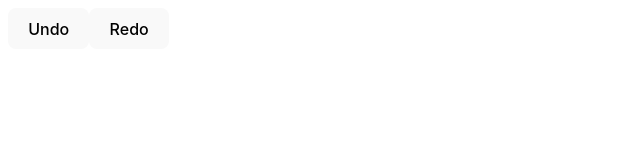
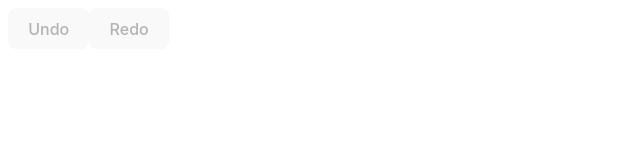
Before and after one commit to Mayankraj44/clicker, a React (Vite) app: page / in a window 1280 px wide. Shown: the top 160 px of the page, without its empty margins (0-640 px from the left). Built offline with nearby package versions, Linux system fonts and the light colour scheme.

Commit message:
redo fuctionality and edge cases added

```diff
--- a/src/component/Clicker.jsx
+++ b/src/component/Clicker.jsx
@@ -16,16 +16,34 @@ function Clicker() {
   function handleUndo() {
     const clone = [...points];
     const popped = clone.pop();
-    setPoints(clone);
-    setStack((prev) => [...prev, popped]);
+    if (popped) {
+      setPoints(clone);
+      setStack((prev) => [...prev, popped]);
+    }
   }
-  function handleRedo() {}
+  function handleRedo() {
+    const clone = [...stack];
+    const popped = clone.pop();
+    if (popped) {
+      setStack(clone);
+      setPoints((prev) => [...prev, popped]);
+    }
+  }
+
   return (
     <>
-      <button className="main-btn" onClick={handleUndo}>
+      <button
+        className="main-btn"
+        onClick={handleUndo}
+        disabled={!points.length}
+      >
         Undo
       </button>
-      <button className="main-btn" onClick={handleRedo}>
+      <button
+        className="main-btn"
+        onClick={handleRedo}
+        disabled={!stack.length}
+      >
         Redo
       </button>
       <div id="click-area" onClick={handleClick}></div>
```
